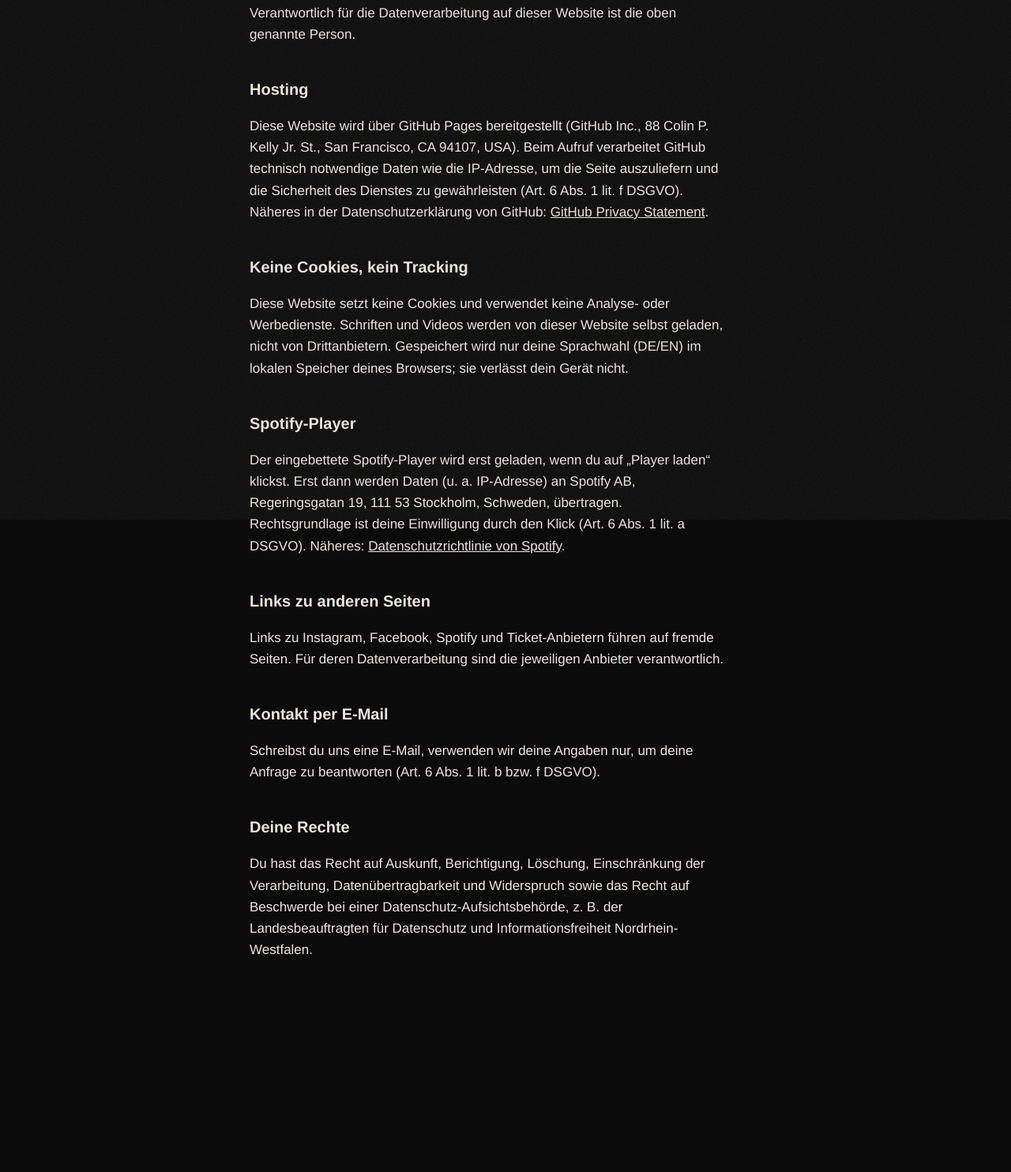
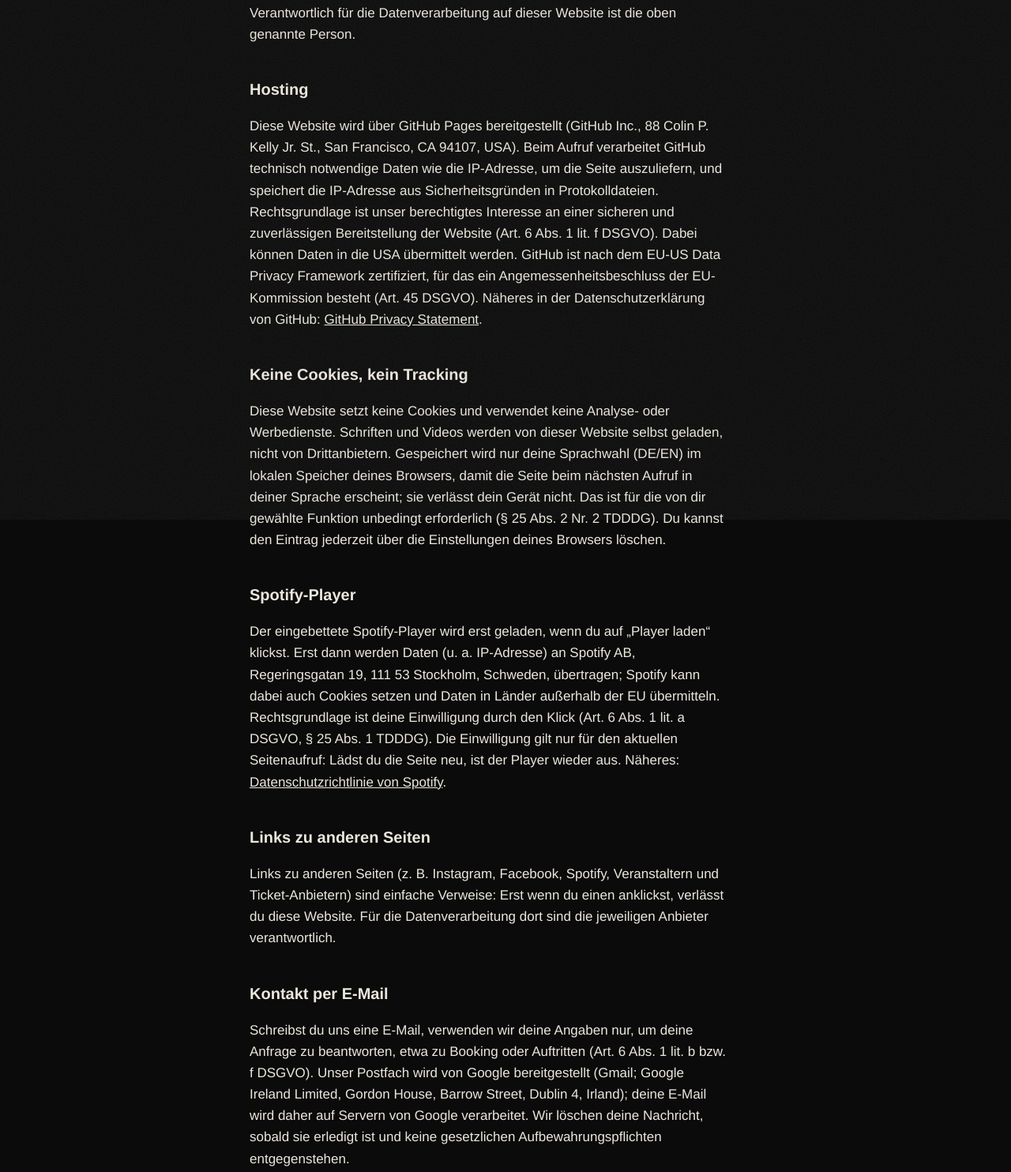
Before and after one commit to daddytomsen/nofunkshun, a plain HTML site: page impressum.html in a window 1280 px wide. Shown: the part 542-2026 px from the top of the page at 79% size. Before the commit the page ends 1847 px from the top, so only its background shows below. Drawn offline with Linux system fonts and the light colour scheme.

Commit message:
Datenschutz nachgeschärft, interne Notizen nicht mehr veröffentlichen
- Datenschutzerklärung: GitHub-Logs + DPF, § 25 TDDDG, Spotify-Einwilligung,
  Gmail-Postfach, Löschung, Widerspruch/Widerruf, Stand
- STAND.md und CLAUDE.md aus dem öffentlichen Repo genommen (bleiben lokal)
- unbenutzte Startfotos hero-hoch/hero-quer entfernt

Co-Authored-By: Claude Opus 5.5 <noreply@anthropic.com>

```diff
--- a/impressum.html
+++ b/impressum.html
@@ -33,22 +33,24 @@
     <p>Verantwortlich für die Datenverarbeitung auf dieser Website ist die oben genannte Person.</p>
 
     <h2>Hosting</h2>
-    <p>Diese Website wird über GitHub Pages bereitgestellt (GitHub Inc., 88 Colin P. Kelly Jr. St., San Francisco, CA 94107, USA). Beim Aufruf verarbeitet GitHub technisch notwendige Daten wie die IP-Adresse, um die Seite auszuliefern und die Sicherheit des Dienstes zu gewährleisten (Art. 6 Abs. 1 lit. f DSGVO). Näheres in der Datenschutzerklärung von GitHub: <a href="https://docs.github.com/de/site-policy/privacy-policies/github-general-privacy-statement" target="_blank" rel="noopener">GitHub Privacy Statement</a>.</p>
+    <p>Diese Website wird über GitHub Pages bereitgestellt (GitHub Inc., 88 Colin P. Kelly Jr. St., San Francisco, CA 94107, USA). Beim Aufruf verarbeitet GitHub technisch notwendige Daten wie die IP-Adresse, um die Seite auszuliefern, und speichert die IP-Adresse aus Sicherheitsgründen in Protokolldateien. Rechtsgrundlage ist unser berechtigtes Interesse an einer sicheren und zuverlässigen Bereitstellung der Website (Art. 6 Abs. 1 lit. f DSGVO). Dabei können Daten in die USA übermittelt werden. GitHub ist nach dem EU-US Data Privacy Framework zertifiziert, für das ein Angemessenheitsbeschluss der EU-Kommission besteht (Art. 45 DSGVO). Näheres in der Datenschutzerklärung von GitHub: <a href="https://docs.github.com/de/site-policy/privacy-policies/github-general-privacy-statement" target="_blank" rel="noopener">GitHub Privacy Statement</a>.</p>
 
     <h2>Keine Cookies, kein Tracking</h2>
-    <p>Diese Website setzt keine Cookies und verwendet keine Analyse- oder Werbedienste. Schriften und Videos werden von dieser Website selbst geladen, nicht von Drittanbietern. Gespeichert wird nur deine Sprachwahl (DE/EN) im lokalen Speicher deines Browsers; sie verlässt dein Gerät nicht.</p>
+    <p>Diese Website setzt keine Cookies und verwendet keine Analyse- oder Werbedienste. Schriften und Videos werden von dieser Website selbst geladen, nicht von Drittanbietern. Gespeichert wird nur deine Sprachwahl (DE/EN) im lokalen Speicher deines Browsers, damit die Seite beim nächsten Aufruf in deiner Sprache erscheint; sie verlässt dein Gerät nicht. Das ist für die von dir gewählte Funktion unbedingt erforderlich (§ 25 Abs. 2 Nr. 2 TDDDG). Du kannst den Eintrag jederzeit über die Einstellungen deines Browsers löschen.</p>
 
     <h2>Spotify-Player</h2>
-    <p>Der eingebettete Spotify-Player wird erst geladen, wenn du auf „Player laden“ klickst. Erst dann werden Daten (u. a. IP-Adresse) an Spotify AB, Regeringsgatan 19, 111 53 Stockholm, Schweden, übertragen. Rechtsgrundlage ist deine Einwilligung durch den Klick (Art. 6 Abs. 1 lit. a DSGVO). Näheres: <a href="https://www.spotify.com/de/legal/privacy-policy/" target="_blank" rel="noopener">Datenschutzrichtlinie von Spotify</a>.</p>
+    <p>Der eingebettete Spotify-Player wird erst geladen, wenn du auf „Player laden“ klickst. Erst dann werden Daten (u. a. IP-Adresse) an Spotify AB, Regeringsgatan 19, 111 53 Stockholm, Schweden, übertragen; Spotify kann dabei auch Cookies setzen und Daten in Länder außerhalb der EU übermitteln. Rechtsgrundlage ist deine Einwilligung durch den Klick (Art. 6 Abs. 1 lit. a DSGVO, § 25 Abs. 1 TDDDG). Die Einwilligung gilt nur für den aktuellen Seitenaufruf: Lädst du die Seite neu, ist der Player wieder aus. Näheres: <a href="https://www.spotify.com/de/legal/privacy-policy/" target="_blank" rel="noopener">Datenschutzrichtlinie von Spotify</a>.</p>
 
     <h2>Links zu anderen Seiten</h2>
-    <p>Links zu Instagram, Facebook, Spotify und Ticket-Anbietern führen auf fremde Seiten. Für deren Datenverarbeitung sind die jeweiligen Anbieter verantwortlich.</p>
+    <p>Links zu anderen Seiten (z. B. Instagram, Facebook, Spotify, Veranstaltern und Ticket-Anbietern) sind einfache Verweise: Erst wenn du einen anklickst, verlässt du diese Website. Für die Datenverarbeitung dort sind die jeweiligen Anbieter verantwortlich.</p>
 
     <h2>Kontakt per E-Mail</h2>
-    <p>Schreibst du uns eine E-Mail, verwenden wir deine Angaben nur, um deine Anfrage zu beantworten (Art. 6 Abs. 1 lit. b bzw. f DSGVO).</p>
+    <p>Schreibst du uns eine E-Mail, verwenden wir deine Angaben nur, um deine Anfrage zu beantworten, etwa zu Booking oder Auftritten (Art. 6 Abs. 1 lit. b bzw. f DSGVO). Unser Postfach wird von Google bereitgestellt (Gmail; Google Ireland Limited, Gordon House, Barrow Street, Dublin 4, Irland); deine E-Mail wird daher auf Servern von Google verarbeitet. Wir löschen deine Nachricht, sobald sie erledigt ist und keine gesetzlichen Aufbewahrungspflichten entgegenstehen.</p>
 
     <h2>Deine Rechte</h2>
-    <p>Du hast das Recht auf Auskunft, Berichtigung, Löschung, Einschränkung der Verarbeitung, Datenübertragbarkeit und Widerspruch sowie das Recht auf Beschwerde bei einer Datenschutz-Aufsichtsbehörde, z. B. der Landesbeauftragten für Datenschutz und Informationsfreiheit Nordrhein-Westfalen.</p>
+    <p>Du hast das Recht auf Auskunft, Berichtigung, Löschung, Einschränkung der Verarbeitung und Datenübertragbarkeit (Art. 15–20 DSGVO). Verarbeiten wir Daten auf Grundlage unseres berechtigten Interesses, kannst du dem widersprechen (Art. 21 DSGVO). Eine Einwilligung kannst du jederzeit mit Wirkung für die Zukunft widerrufen (Art. 7 Abs. 3 DSGVO). Außerdem kannst du dich bei einer Datenschutz-Aufsichtsbehörde beschweren, z. B. bei der Landesbeauftragten für Datenschutz und Informationsfreiheit Nordrhein-Westfalen. Eine formlose E-Mail an die oben genannte Adresse genügt.</p>
+
+    <p><small>Stand: November 2026</small></p>
   </main>
 </body>
 </html>
```
Also changed, not shown: assets/img/hero-hoch.webp (deleted), assets/img/hero-quer.webp (deleted), 3 other files.
